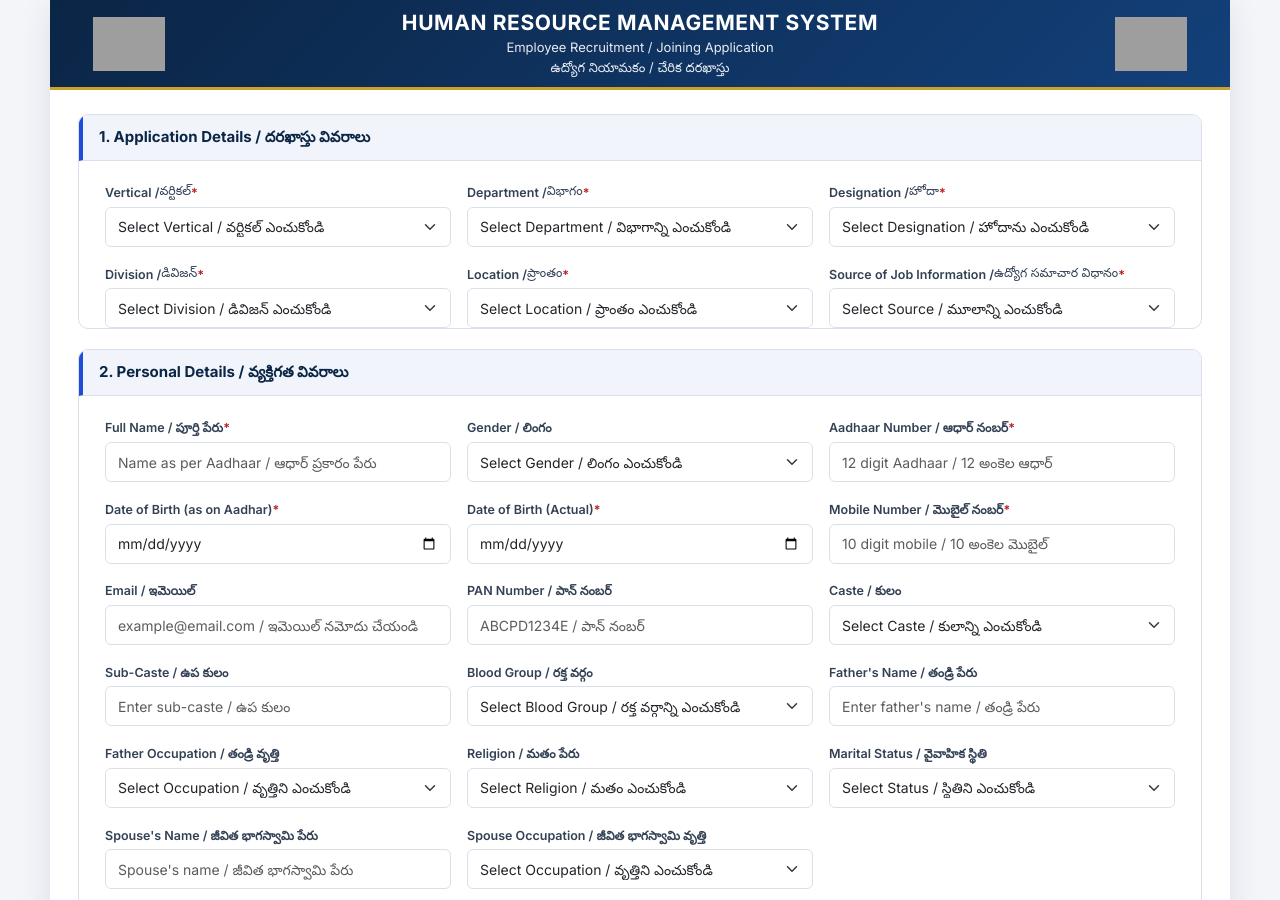
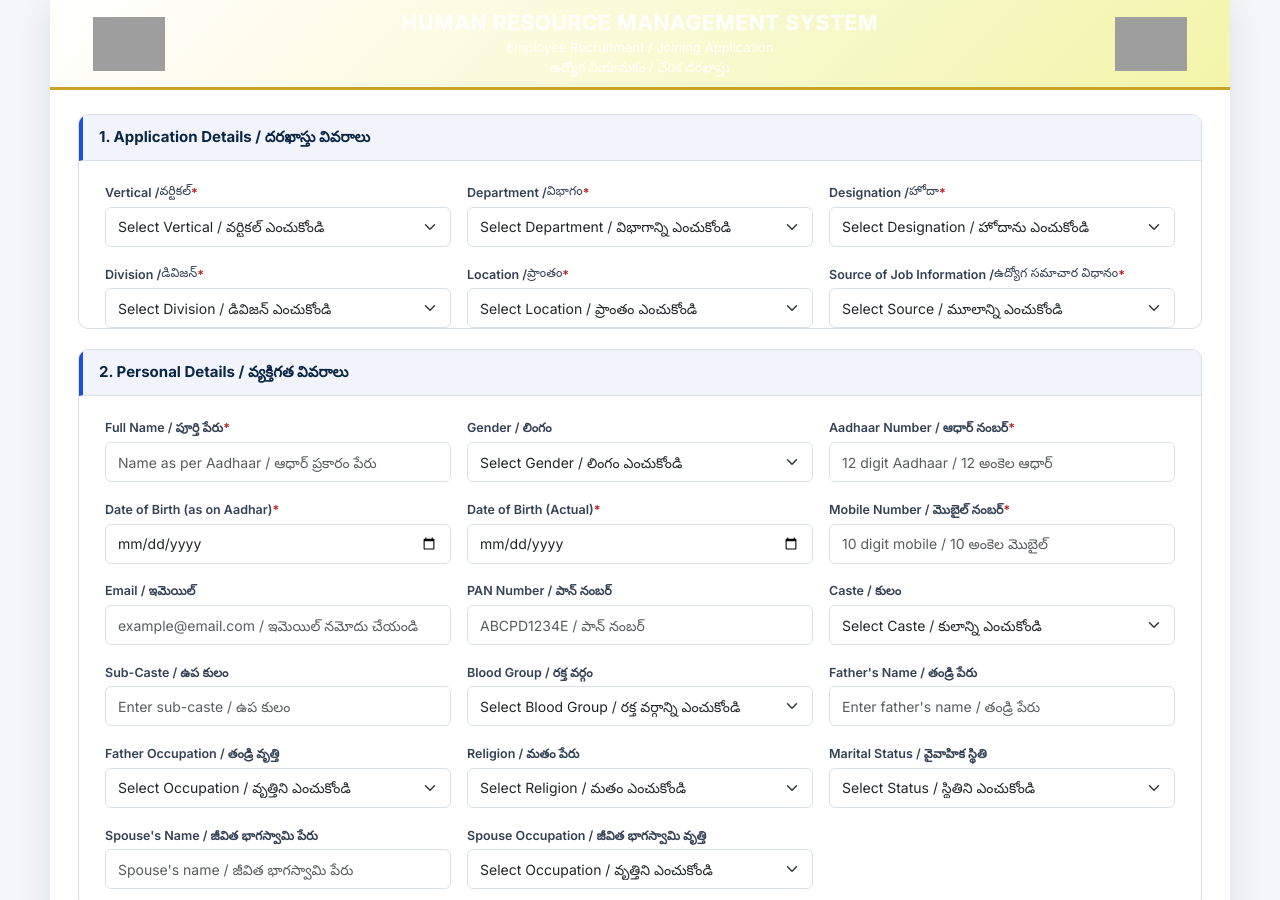
Before and after one commit to saiswarnaautomotives/Appointment_Process, a plain HTML site: page index.html in a window 1280 px wide. Shown: the top 900 px of the page. Drawn offline with nearby package versions, Linux system fonts and the light colour scheme; grey boxes are pictures that could not be loaded.

Commit message:
Update index.html

```diff
--- a/index.html
+++ b/index.html
@@ -10,7 +10,7 @@
 <style>:root{--navy:#0b2545;--blue:#1d4ed8;--ink:#1f2937;--muted:#64748b;--line:#d9e0ea;--bg:#f3f5f9;--ok:#15803d;--bad:#b91c1c}
 *{box-sizing:border-box}html{scroll-behavior:smooth;overflow-x:hidden}body{background:var(--bg);color:var(--ink);font-family:Inter,"Segoe UI",Roboto,Arial,sans-serif;font-size:14px}
 .app-shell{max-width:1180px;margin:0 auto;background:#fff;box-shadow:0 8px 30px rgba(11,37,69,.10)}
-.form-header{position:sticky;top:0;z-index:1000;display:flex;align-items:center;gap:16px;padding:10px 24px;background:linear-gradient(135deg,#0b2545,#13407a);color:#fff;border-bottom:3px solid #c9a227}
+.form-header{position:sticky;top:0;z-index:1000;display:flex;align-items:center;gap:16px;padding:10px 24px;background:linear-gradient(135deg,#ffffff,#f2f5a9);color:#fff;border-bottom:3px solid #c9a227}
 .header-logo{flex:0 0 auto;width:110px;height:64px;display:flex;align-items:center;justify-content:center;border-radius:8px;padding:5px}.header-logo img{max-width:100%;max-height:100%;object-fit:contain}
 .header-content{flex:1;min-width:0;text-align:center}.header-content h2{margin:0;font-size:21px;font-weight:700;letter-spacing:.6px}.header-content p{margin:3px 0 0;font-size:13px;opacity:.9}
 #formBody{padding:24px 28px 8px}.form-section{border:1px solid var(--line);border-radius:10px;margin-bottom:20px;background:#fff;overflow:hidden}
```
